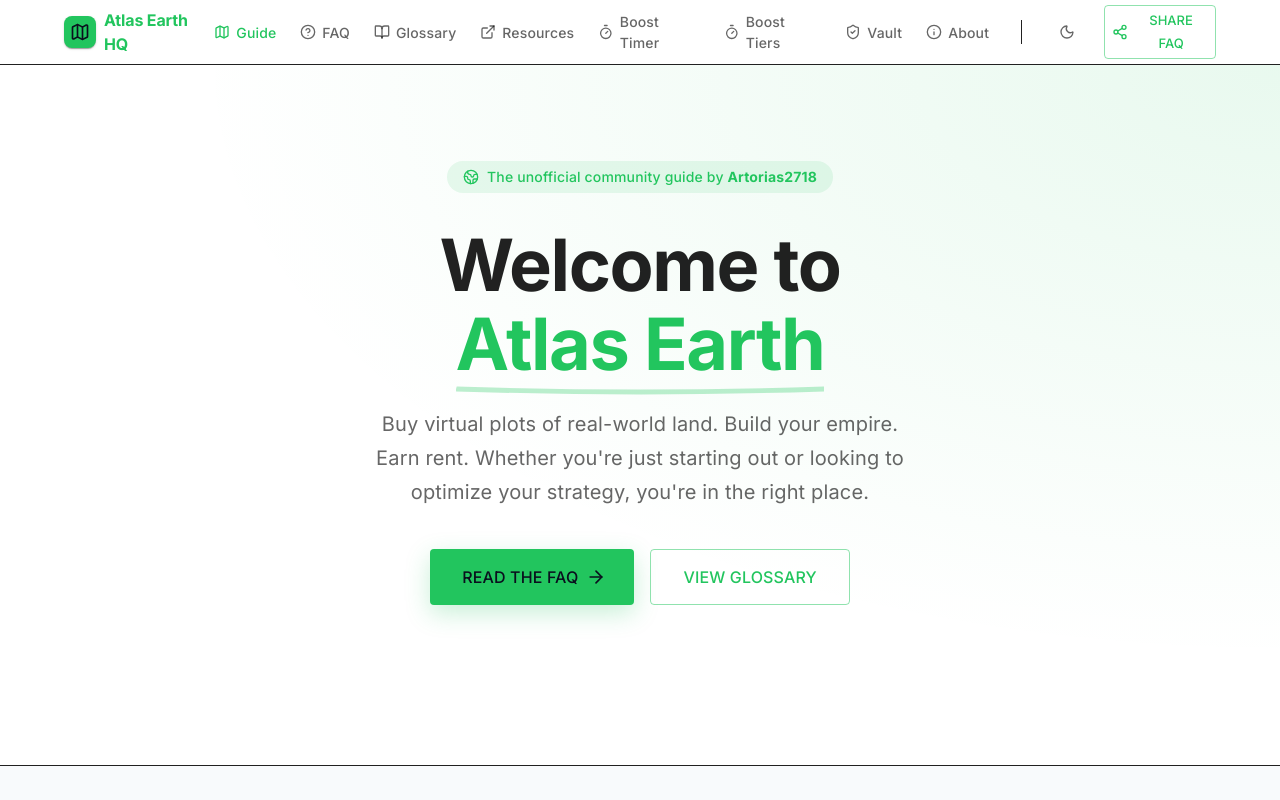
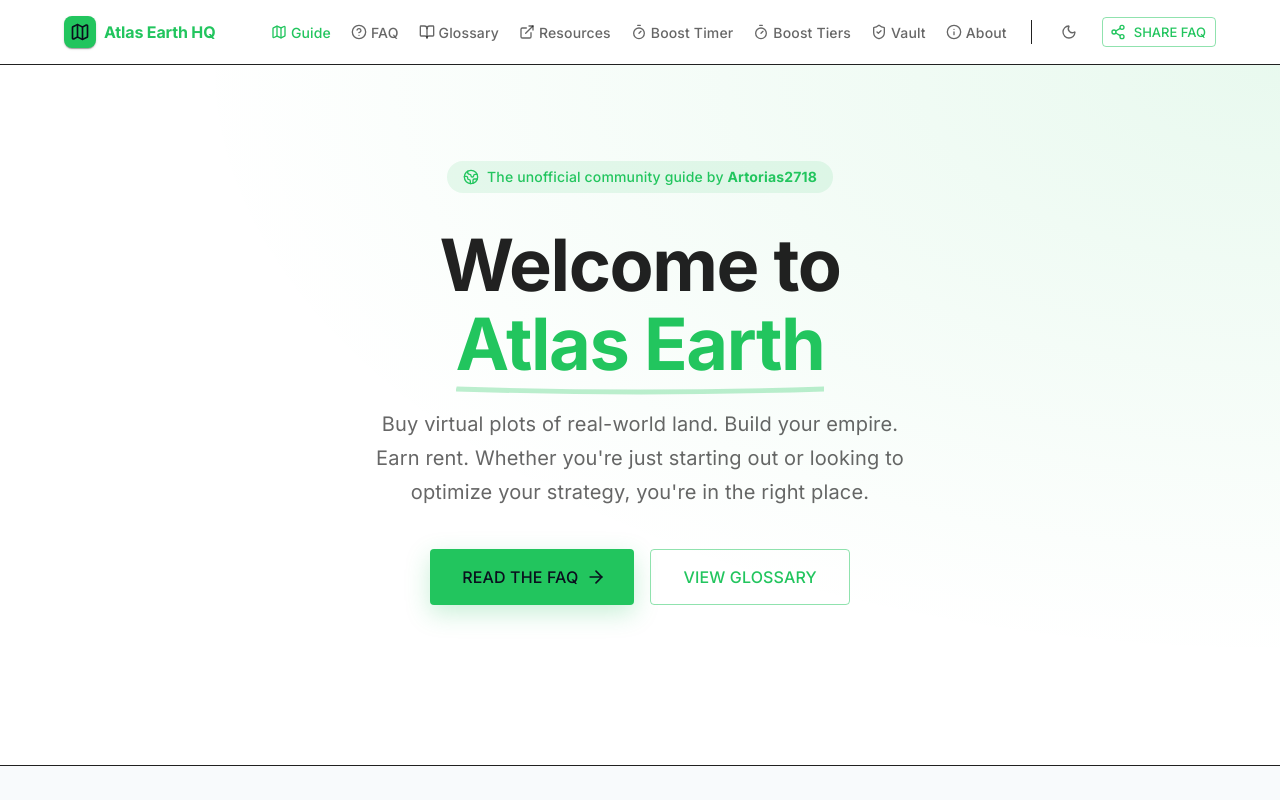
Before and after one commit to Artorias2718/Artorias2718.github.io, a React (Vite) app in the folder view/: page / in a window 1280 px wide. Shown: the top 800 px of the page. Built offline with nearby package versions, Linux system fonts and the light colour scheme.

Commit message:
Corrected a minor stylistic issue with the navbar on Large Screens

```diff
--- a/view/src/components/layout/Navbar.tsx
+++ b/view/src/components/layout/Navbar.tsx
@@ -88,6 +88,8 @@
               color: "primary.main",
               fontWeight: 800,
               fontSize: "1.25rem",
+              flexShrink: 0,
+              whiteSpace: "nowrap",
               "&:hover": { opacity: 0.9 },
             }}
           >
@@ -105,13 +107,13 @@
             </Box>
             <Typography
               component="span"
-              sx={{ fontWeight: 800, letterSpacing: '-0.01rem', display: { xs: "none", sm: "inline-block" } }}
+              sx={{ fontWeight: 800, letterSpacing: '-0.01rem', display: { xs: "none", sm: "inline-block" }, whiteSpace: "nowrap" }}
             >
               Atlas Earth HQ
             </Typography>
             <Typography
               component="span"
-              sx={{ fontWeight: 800, letterSpacing: '-0.01rem', display: { xs: "inline-block", sm: "none" } }}
+              sx={{ fontWeight: 800, letterSpacing: '-0.01rem', display: { xs: "inline-block", sm: "none" }, whiteSpace: "nowrap" }}
             >
               AE HQ
             </Typography>
@@ -124,8 +126,9 @@
             sx={{
               flexDirection: "row",
               alignItems: "center",
-              gap: 3,
+              gap: { md: 2, lg: 2.5 },
               display: { xs: "none", md: "flex" },
+              flexShrink: 0,
             }}
           >
             {links.map((link) => {
@@ -138,28 +141,29 @@
                   sx={{
                     display: "flex",
                     alignItems: "center",
-                    gap: 0.75,
+                    gap: 0.5,
                     fontSize: "0.875rem",
                     fontWeight: 500,
                     textDecoration: "none",
+                    whiteSpace: "nowrap",
                     color: active ? "primary.main" : "text.secondary",
                     transition: "color 0.2s",
                     "&:hover": { color: "primary.main" },
                   }}
                 >
-                  <link.icon size={16} />
+                  <link.icon size={16} style={{ flexShrink: 0 }} />
                   {link.label}
                 </Box>
               );
             })}
 
-            <Divider orientation="vertical" flexItem sx={{ mx: 1, height: 24, alignSelf: "center" }} />
+            <Divider orientation="vertical" flexItem sx={{ mx: 0.5, height: 24, alignSelf: "center" }} />
 
             <IconButton
               size="small"
               onClick={toggleTheme}
               aria-label="Toggle dark mode"
-              sx={{ color: "text.secondary", "&:hover": { color: "text.primary" } }}
+              sx={{ color: "text.secondary", "&:hover": { color: "text.primary" }, flexShrink: 0 }}
             >
               {theme === "dark" ? <Sun size={16} /> : <Moon size={16} />}
             </IconButton>
@@ -169,6 +173,7 @@
               size="small"
               onClick={handleShare}
               startIcon={<Share2 size={16} />}
+              sx={{ whiteSpace: "nowrap", flexShrink: 0 }}
             >
               Share FAQ
             </Button>
@@ -223,12 +228,13 @@
                   sx={{
                     display: "flex",
                     alignItems: "center",
-                    gap: 1.5,
+                    gap: 0.75,
                     px: 2,
                     py: 1.5,
                     borderRadius: 2,
-                    fontSize: "1rem",
+                    fontSize: "0.875rem",
                     fontWeight: 500,
+                    whiteSpace: "nowrap",
                     textDecoration: "none",
                     color: active ? "primary.main" : "text.primary",
                     bgcolor: active ? (t) => alpha(t.palette.primary.main, 0.1) : "transparent",
```
